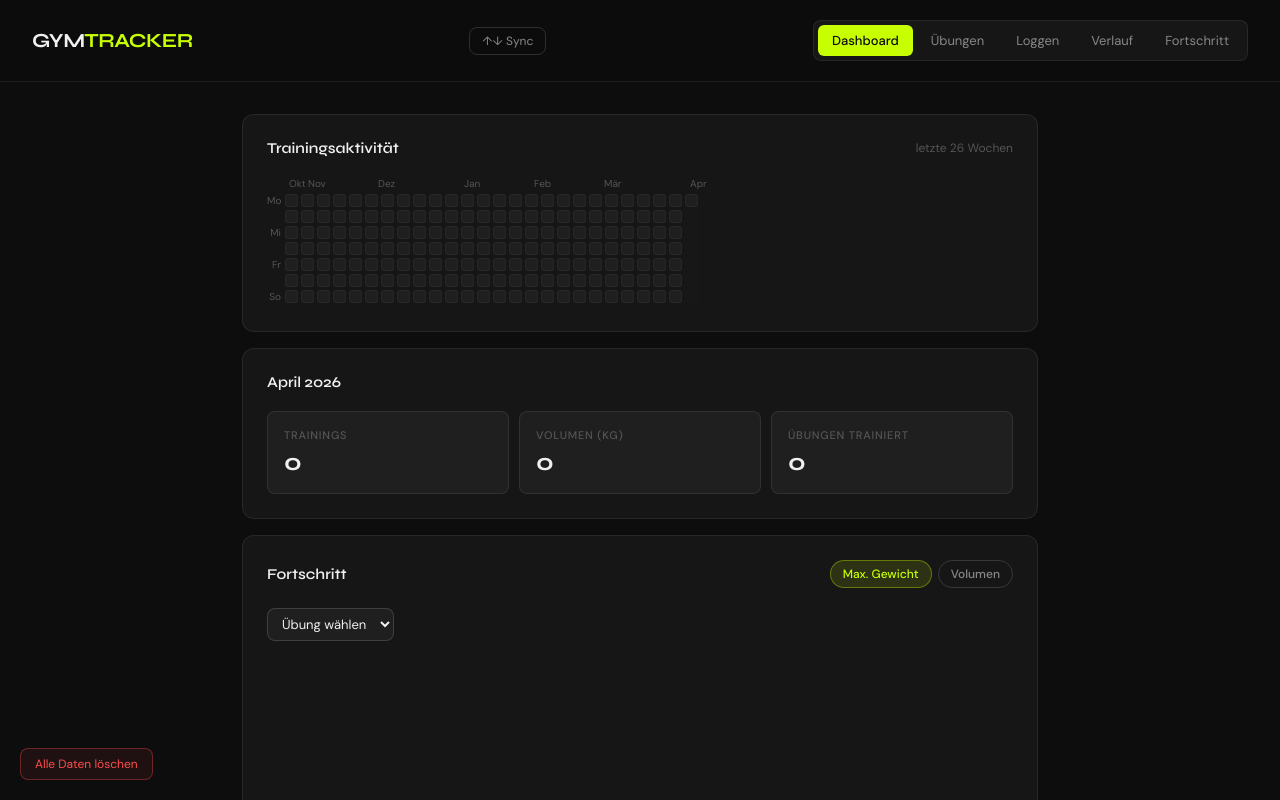
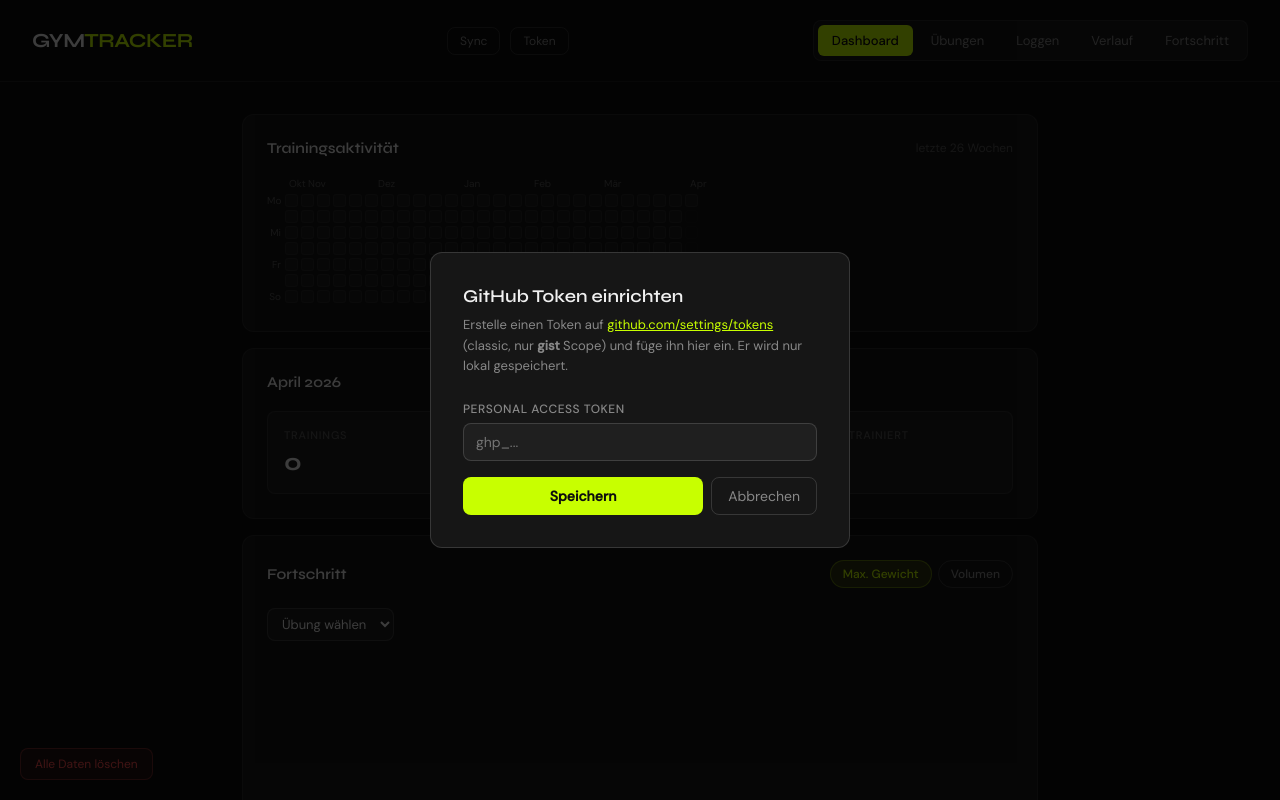
Before and after one commit to VincentReddi/gym-tracker, a plain HTML site: page index.html in a window 1280 px wide. Shown: the top 800 px of the page. Drawn offline with nearby package versions, Linux system fonts and the light colour scheme.

Commit message:
Implement GitHub token modal and update sync button
Added a modal for GitHub token setup and updated sync button.

```diff
--- a/index.html
+++ b/index.html
@@ -131,7 +131,8 @@ select option { background: var(--surface2); }
   <h1>GYM<span>TRACKER</span></h1>
   <div style="display:flex;align-items:center;gap:10px;">
     <span id="sync-status" style="font-size:11px;color:var(--text3);"></span>
-    <button onclick="syncNow()" style="padding:5px 12px;border-radius:var(--radius-sm);border:1px solid var(--border2);background:transparent;color:var(--text2);font-size:12px;font-family:'DM Sans',sans-serif;cursor:pointer;" title="Mit GitHub Gist synchronisieren">↑↓ Sync</button>
+    <button onclick="syncNow()" style="padding:5px 12px;border-radius:var(--radius-sm);border:1px solid var(--border2);background:transparent;color:var(--text2);font-size:12px;font-family:'DM Sans',sans-serif;cursor:pointer;">Sync</button>
+    <button onclick="openTokenModal()" style="padding:5px 12px;border-radius:var(--radius-sm);border:1px solid var(--border2);background:transparent;color:var(--text2);font-size:12px;font-family:'DM Sans',sans-serif;cursor:pointer;" title="Token einrichten">Token</button>
   </div>
   <div class="tabs">
     <button class="tab active" onclick="switchTab('dashboard')">Dashboard</button>
@@ -272,6 +273,22 @@ select option { background: var(--surface2); }
 
 </main>
 
+<!-- TOKEN MODAL -->
+<div id="token-modal" style="display:none;position:fixed;inset:0;background:rgba(0,0,0,0.75);z-index:200;display:flex;align-items:center;justify-content:center;">
+  <div style="background:var(--surface);border:1px solid var(--border2);border-radius:var(--radius);padding:2rem;width:100%;max-width:420px;margin:1rem;">
+    <div style="font-family:'Syne',sans-serif;font-size:18px;font-weight:600;margin-bottom:8px;">GitHub Token einrichten</div>
+    <div style="font-size:13px;color:var(--text2);margin-bottom:1.5rem;line-height:1.6;">
+      Erstelle einen Token auf <a href="https://github.com/settings/tokens" target="_blank" style="color:var(--accent);">github.com/settings/tokens</a> (classic, nur <strong>gist</strong> Scope) und füge ihn hier ein. Er wird nur lokal gespeichert.
+    </div>
+    <label>Personal Access Token</label>
+    <input type="password" id="token-input" placeholder="ghp_..." style="margin-bottom:1rem;" />
+    <div style="display:flex;gap:8px;">
+      <button onclick="saveToken()" style="flex:1;padding:9px;border-radius:var(--radius-sm);border:none;background:var(--accent);color:#0d0d0d;font-weight:600;font-family:'DM Sans',sans-serif;font-size:14px;cursor:pointer;">Speichern</button>
+      <button onclick="closeTokenModal()" style="padding:9px 16px;border-radius:var(--radius-sm);border:1px solid var(--border2);background:transparent;color:var(--text2);font-family:'DM Sans',sans-serif;font-size:14px;cursor:pointer;">Abbrechen</button>
+    </div>
+  </div>
+</div>
+
 <div id="hm-tooltip"></div>
 
 <button class="reset-btn" onclick="clearAllData()">Alle Daten löschen</button>
@@ -286,8 +303,8 @@ let chartInstance = null;
 let dashChartMode = 'weight';
 let dashChartInstance = null;
 
-const GIST_TOKEN = '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';
 const GIST_FILENAME = 'gym_tracker_data.json';
+let GIST_TOKEN = localStorage.getItem('gym_token') || '';
 let gistId = localStorage.getItem('gym_gist_id') || null;
 
 function setSyncStatus(msg, color) {
@@ -296,7 +313,28 @@ function setSyncStatus(msg, color) {
   el.style.color = color || 'var(--text3)';
 }
 
+function openTokenModal() {
+  const inp = document.getElementById('token-input');
+  inp.value = GIST_TOKEN;
+  document.getElementById('token-modal').style.display = 'flex';
+}
+
+function closeTokenModal() {
+  document.getElementById('token-modal').style.display = 'none';
+}
+
+function saveToken() {
+  const val = document.getElementById('token-input').value.trim();
+  if (!val) { alert('Bitte Token eingeben!'); return; }
+  GIST_TOKEN = val;
+  localStorage.setItem('gym_token', val);
+  closeTokenModal();
+  setSyncStatus('Token gespeichert', 'var(--success)');
+  syncNow();
+}
+
 async function pushToGist() {
+  if (!GIST_TOKEN) { openTokenModal(); return; }
   setSyncStatus('Speichern...', 'var(--text2)');
   const data = JSON.stringify({ exercises, workouts }, null, 2);
   try {
@@ -714,9 +752,13 @@ function clearAllData() {
 /* ---- INIT ---- */
 renderExercises();
 renderDashboard();
-pullFromGist().then(loaded => {
-  if (loaded) { renderExercises(); renderDashboard(); }
-});
+if (!GIST_TOKEN) {
+  openTokenModal();
+} else {
+  pullFromGist().then(loaded => {
+    if (loaded) { renderExercises(); renderDashboard(); }
+  });
+}
 </script>
 </body>
 </html>
```
